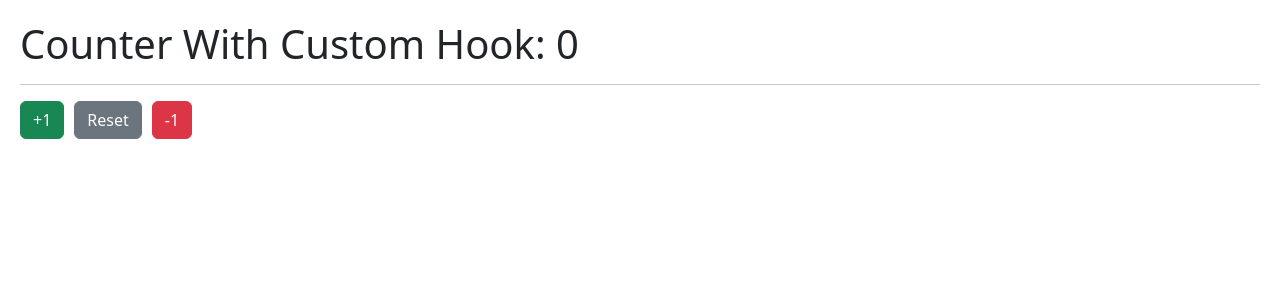
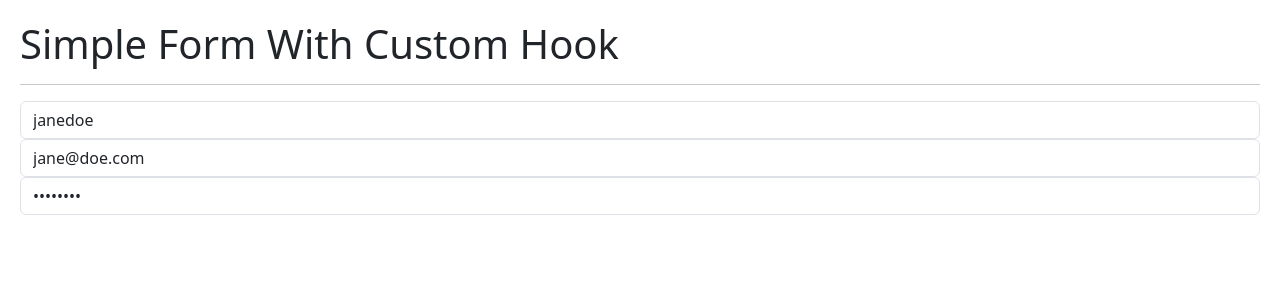
Before and after one commit to lsegg/hook-app, a React (Vite) app: page / in a window 1280 px wide. Shown: the top 300 px of the page. Built offline with nearby package versions, Linux system fonts and the light colour scheme.

Commit message:
useEffect

```diff
--- /dev/null
+++ b/src/02-useEffect/SimpleForm.jsx
@@ -0,0 +1,50 @@
+import { useState, useEffect } from "react";
+import { Message } from "./Message";
+
+export const SimpleForm = () => {
+  const [formState, setFormState] = useState({
+    username: "janedoe",
+    email: "jane@doe.com",
+  });
+
+  const { username, email } = formState;
+
+  const handleInputChange = ({ target }) => {
+    const { name, value } = target;
+    setFormState({ ...formState, [name]: value });
+  };
+
+  useEffect(() => {
+    console.log("Username changed");
+  }, [username]);
+
+  useEffect(() => {
+    console.log("Email changed");
+  }, [email]);
+
+  return (
+    <>
+      <h1>Simple Form</h1>
+      <hr />
+
+      <input
+        type="text"
+        className="form-control"
+        placeholder="janedoe"
+        name="username"
+        value={username}
+        onChange={handleInputChange}
+      />
+
+      <input
+        type="text"
+        className="form-control"
+        placeholder="jane@doe.com"
+        name="email"
+        value={email}
+        onChange={handleInputChange}
+      />
+      {username === "janedoe" && <Message />}
+    </>
+  );
+};
--- /dev/null
+++ b/src/02-useEffect/SimpleFormWithCustomHook.jsx
@@ -0,0 +1,56 @@
+import { useEffect } from "react";
+import { useForm } from "../hooks/useForm";
+
+export const SimpleFormWithCustomHook = () => {
+  const { username, email, password, handleInputChange } = useForm({
+    username: "janedoe",
+    email: "jane@doe.com",
+    password: "password",
+  });
+
+  useEffect(() => {
+    console.log("Username changed");
+  }, [username]);
+
+  useEffect(() => {
+    console.log("Email changed");
+  }, [email]);
+
+  useEffect(() => {
+    console.log("Password changed");
+  }, [password]);
+
+  return (
+    <>
+      <h1>Simple Form With Custom Hook</h1>
+      <hr />
+
+      <input
+        type="text"
+        className="form-control"
+        placeholder="janedoe"
+        name="username"
+        value={username}
+        onChange={handleInputChange}
+      />
+
+      <input
+        type="text"
+        className="form-control"
+        placeholder="jane@doe.com"
+        name="email"
+        value={email}
+        onChange={handleInputChange}
+      />
+
+      <input
+        type="password"
+        className="form-control"
+        placeholder="password"
+        name="password"
+        value={password}
+        onChange={handleInputChange}
+      />
+    </>
+  );
+};
--- a/src/HooksApp.jsx
+++ b/src/HooksApp.jsx
@@ -1,10 +1,12 @@
 // import { CounterApp } from "./01-useState/CounterApp";
-import { CounterWithCustomHook } from "./01-useState/CounterWithCustomHook";
+// import { CounterWithCustomHook } from "./01-useState/CounterWithCustomHook";
+// import { SimpleForm } from "./02-useEffect/SimpleForm";
+import { SimpleFormWithCustomHook } from "./02-useEffect/SimpleFormWithCustomHook";
 
 export const HooksApp = () => {
   return (
     <div>
-      <CounterWithCustomHook />
+      <SimpleFormWithCustomHook />
     </div>
   );
 };
--- /dev/null
+++ b/src/hooks/useForm.js
@@ -0,0 +1,11 @@
+import { useState } from "react";
+
+export const useForm = (initialFormState = {}) => {
+  const [formState, setFormState] = useState(initialFormState);
+
+  const handleInputChange = ({ target }) => {
+    const { name, value } = target;
+    setFormState({ ...formState, [name]: value });
+  };
+  return { ...formState, handleInputChange };
+};
```
Also changed, not shown: src/02-useEffect/Message.jsx (added, +24 -0 lines), 1 other file (tests, documents, lock files or other folders).
